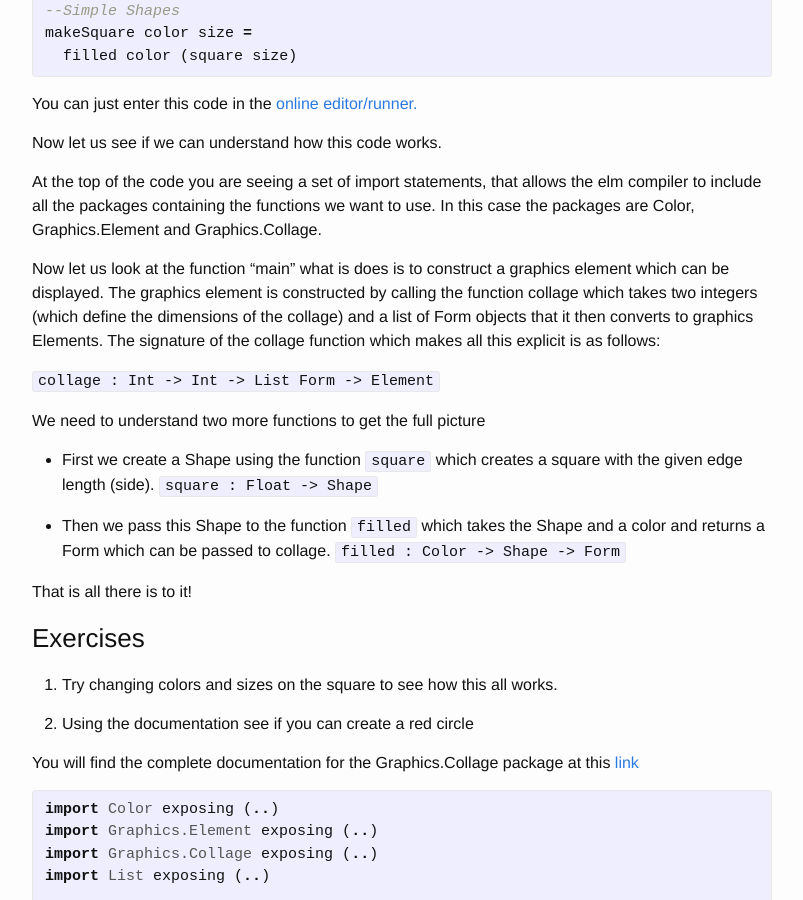
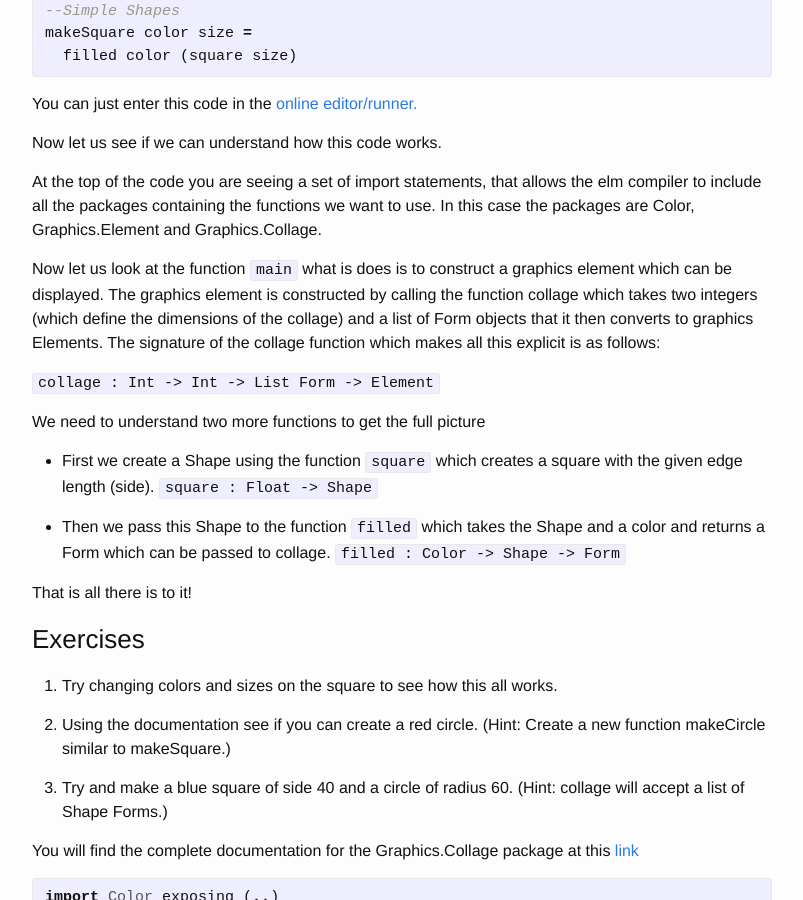
Before and after one commit to csmith111/csmith111.github.io, a Jekyll site: the page built from _posts/2016-02-08-ElmGraphics.markdown, in a window 1280 px wide and 900 px high, scrolled down 492 px. Shown: the whole window, without its empty margins (238-1041 px from the left). Built offline with Jekyll 4.4.1, drawn with Linux system fonts in a browser that asks for light colours.

Commit message:
fourth blog post

```diff
--- a/_posts/2016-02-08-ElmGraphics.markdown
+++ b/_posts/2016-02-08-ElmGraphics.markdown
@@ -30,7 +30,7 @@ Now let us see if we can understand how this code works.
 
 At the top of the code you are seeing a set of import statements, that allows the elm compiler to include all the packages containing the functions we want to use. In this case the packages are Color, Graphics.Element  and Graphics.Collage.
 
-Now let us look at the function "main" what is does is to construct a graphics element which can be displayed. The graphics element is constructed by calling the function collage which takes two integers (which define the dimensions of the collage) and a list of Form objects that it then converts to graphics Elements. The signature of the collage function which makes all this explicit is as follows:
+Now let us look at the function `main` what is does is to construct a graphics element which can be displayed. The graphics element is constructed by calling the function collage which takes two integers (which define the dimensions of the collage) and a list of Form objects that it then converts to graphics Elements. The signature of the collage function which makes all this explicit is as follows:
 
 `collage : Int -> Int -> List Form -> Element`
 
@@ -48,7 +48,9 @@ That is all there is to it!
 
 1. Try changing colors and sizes on the square to see how this all works.
 
-2. Using the documentation see if you can create a red circle
+2. Using the documentation see if you can create a red circle. (Hint: Create a new function makeCircle similar to makeSquare.)
+
+3. Try and make a blue square of side 40 and a circle of radius 60. (Hint: collage will accept a list of Shape Forms.)
 
 You will find the complete documentation for the Graphics.Collage package at this [link][elm-graphics-collage]
 
```
